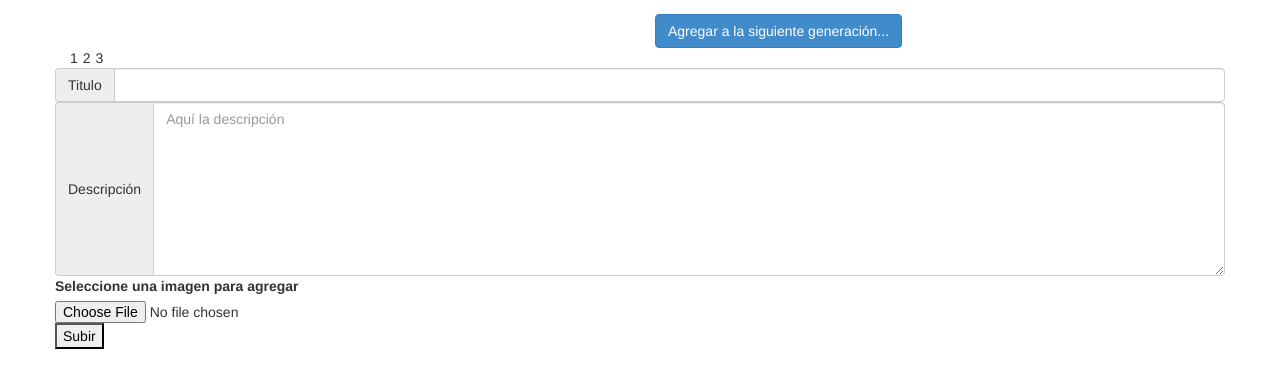
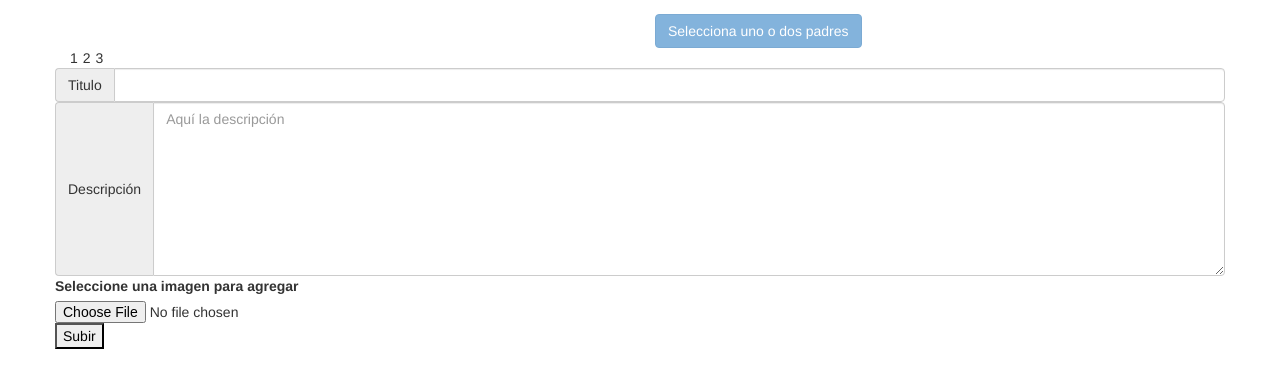
Before and after one commit to mariosky/xyz-project, a Django app: template templates/xyz/generation.html in a window 1280 px wide. Shown: the part 51-439 px from the top of the page. Run offline with Django 3.2, Linux system fonts and the light colour scheme; the template is opened without the code that fills it, so the values that code supplies are empty; parts of the project's set-up code (start-up, migrations or seed data) failed here and were passed over.

Commit message:
Iniciamos upload image

```diff
--- a/templates/xyz/generation.html
+++ b/templates/xyz/generation.html
@@ -116,6 +116,9 @@ return parents;
 	/* This is basic - uses default settings */
 
 		$(".fancybox").fancybox();
+
+        $("#add-image").attr("disabled", "disabled");
+        $("#add-image").text("Selecciona uno o dos padres");
 
 
         $(".caption>.btn").click(function (){
@@ -244,7 +247,7 @@ return parents;
      <div class="col-sm-3 col-md-6">  <h3 id="btn-groups-single"> {{current_gen.generation_name}}</h3> </div>
      <div class="col-sm-4 col-md-6">
          <button id="add-image" type="button" class="btn btn-primary">
-            Agregar a la siguiente generación...
+
         </button>
      </div>
   </div>
```
